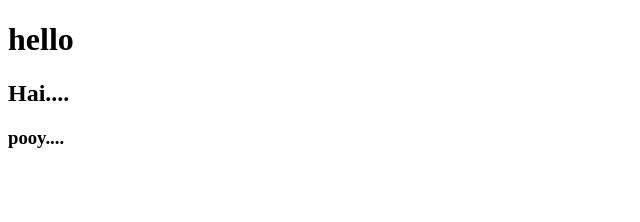
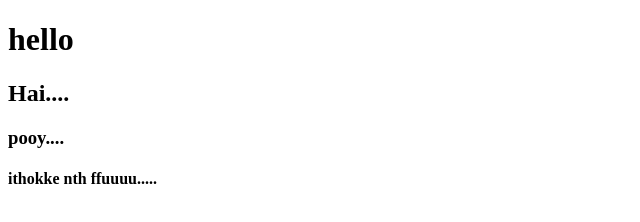
Before and after one commit to roopeshkrishna/datewithgit-sample, a plain HTML site: page index.html in a window 1280 px wide. Shown: the whole page, without its empty margins (0-640 px from the left). Drawn offline with Linux system fonts and the light colour scheme.

Commit message:
index.html modified

```diff
--- a/index.html
+++ b/index.html
@@ -10,5 +10,6 @@
 
     <h2>Hai....</h2>
     <h3> pooy....</h3>
+    <h4>ithokke nth ffuuuu.....</h4>
 </body>
 </html>
```
